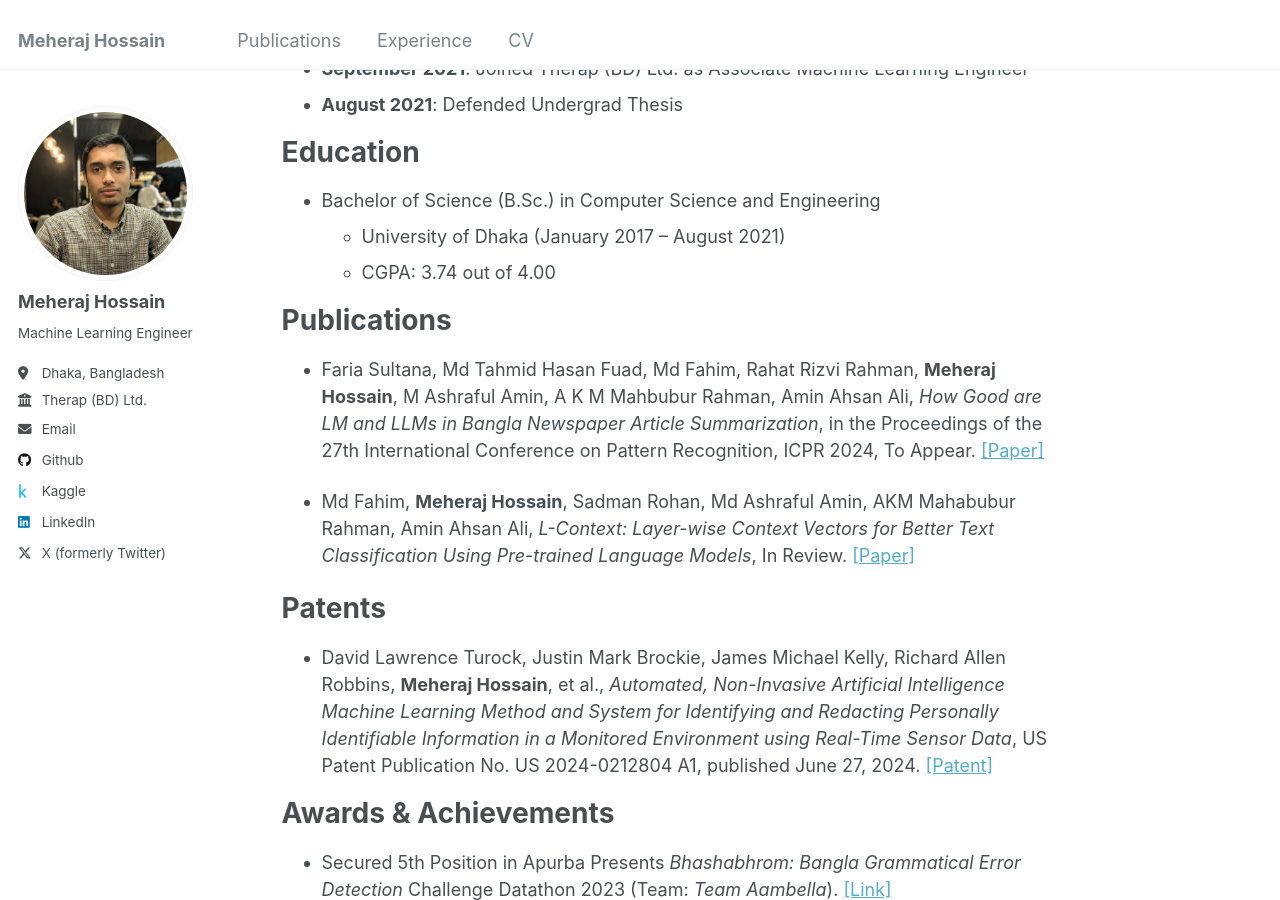
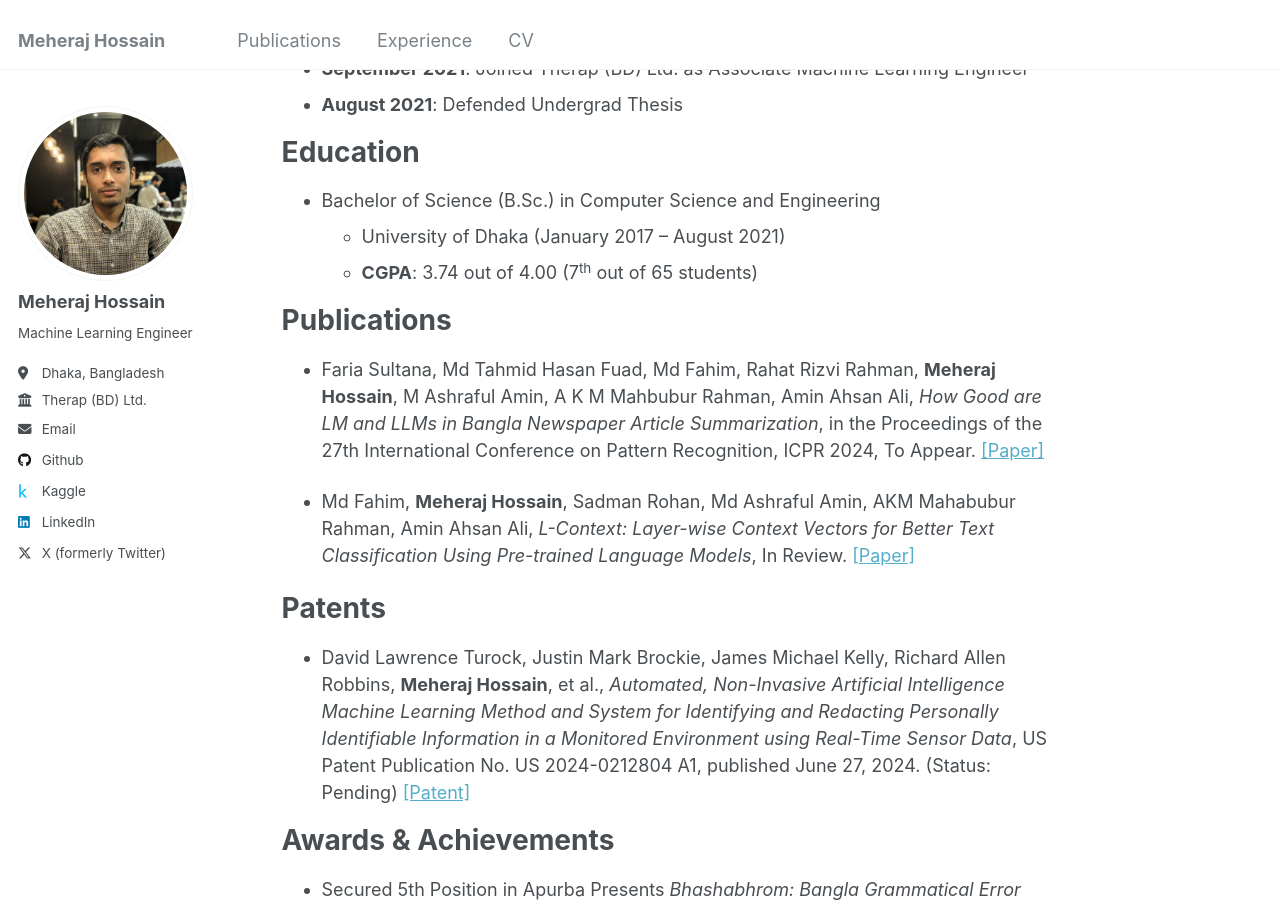
Before and after one commit to meheraj2325/meheraj2325.github.io, a Jekyll site: the page built from _pages/about.md, in a window 1280 px wide and 900 px high, scrolled down 652 px. Built offline with Jekyll 4.4.1, drawn with Linux system fonts in a browser that asks for light colours.

Commit message:
update about

```diff
--- a/_pages/about.md
+++ b/_pages/about.md
@@ -30,7 +30,7 @@ Education
 ======
 * Bachelor of Science (B.Sc.) in Computer Science and Engineering
   * University of Dhaka (January 2017 – August 2021)
-  * CGPA: 3.74 out of 4.00
+  * **CGPA**: 3.74 out of 4.00 (7<sup>th</sup> out of 65 students)
 
 Publications
 ======
@@ -40,7 +40,7 @@ Publications
 
 Patents
 ======
-* David Lawrence Turock, Justin Mark Brockie, James Michael Kelly, Richard Allen Robbins, **Meheraj Hossain**, et al., *Automated, Non-Invasive Artificial Intelligence Machine Learning Method and System for Identifying and Redacting Personally Identifiable Information in a Monitored Environment using Real-Time Sensor Data*, US Patent Publication No. US 2024-0212804 A1, published June 27, 2024. [[Patent]](https://patents.google.com/patent/US20240212804A1/en)
+* David Lawrence Turock, Justin Mark Brockie, James Michael Kelly, Richard Allen Robbins, **Meheraj Hossain**, et al., *Automated, Non-Invasive Artificial Intelligence Machine Learning Method and System for Identifying and Redacting Personally Identifiable Information in a Monitored Environment using Real-Time Sensor Data*, US Patent Publication No. US 2024-0212804 A1, published June 27, 2024. (Status: Pending) [[Patent]](https://patents.google.com/patent/US20240212804A1/en)
 
 Awards & Achievements
 ======
```
